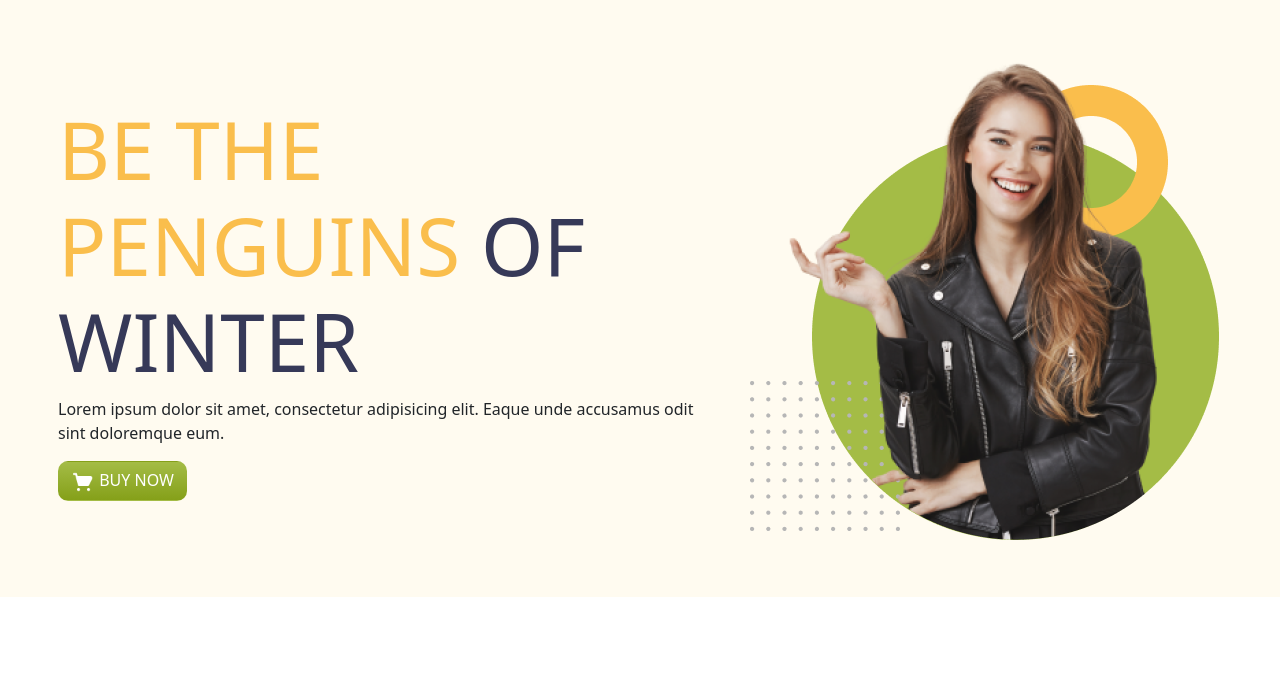
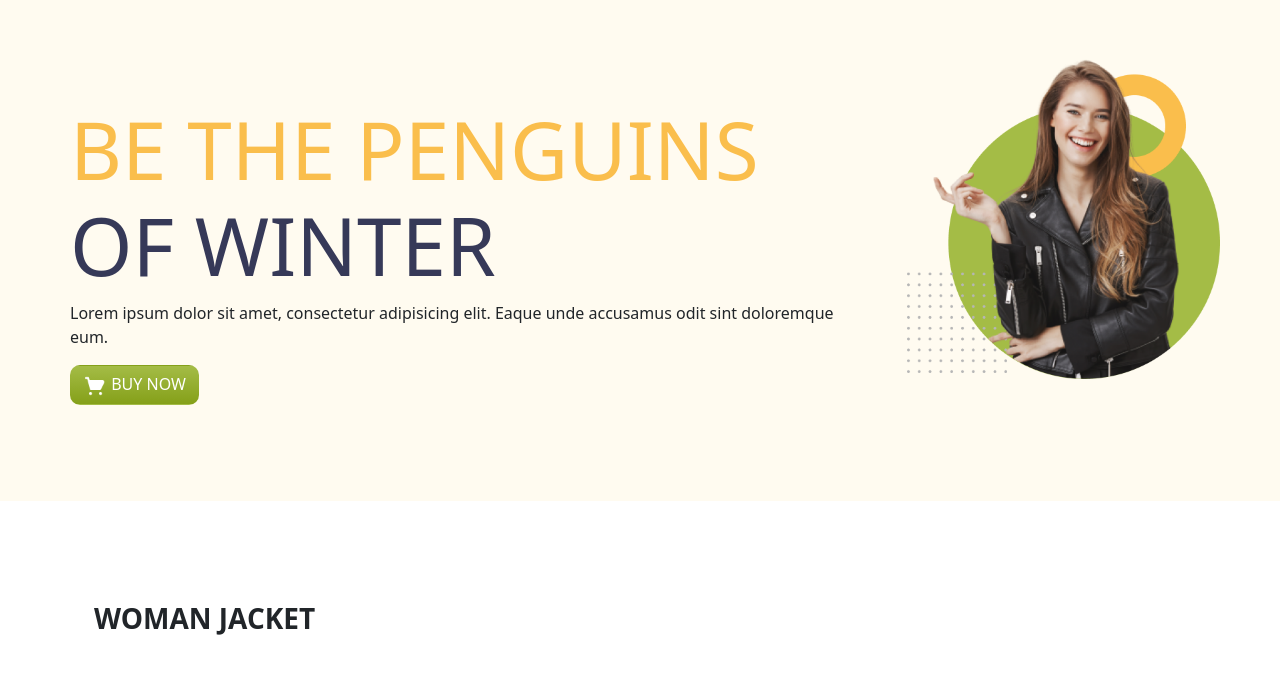
Before and after one commit to MUHAMMADSabbirHossain/penguin-fashion, a plain HTML site: page index.html in a window 1280 px wide. Shown: the part 60-750 px from the top of the page. Drawn offline with Linux system fonts and the light colour scheme.

Commit message:
banner img fluided

```diff
--- a/index.html
+++ b/index.html
@@ -73,7 +73,7 @@
 
         <!-- website banner  -->
         <div class="banner d-flex flex-column mx-auto py-5 flex-lg-row" style="max-width: 1164px;">
-            <div class="banner-details pe-5 py-5">
+            <div class="container-fluid banner-details pe-5 py-5">
                 <h1 style="text-transform: uppercase;font-size: 80px; font-weight: 400;"><span
                         style="color: #FABE4C;">be the
                         penguins</span> <span style="color: #363958;">of winter</span></h1>
@@ -89,8 +89,9 @@
                 </button>
 
             </div>
-            <div width="441" class="banner-img mx-auto">
-                <img src="resources&requirements/penguin-fashion-main/images/model.png" alt="">
+            <div class="banner-img mx-auto">
+                <img class="img-fluid" src="resources&requirements/penguin-fashion-main/images/model.png" alt=""
+                    width="441">
             </div>
         </div>
 
```
